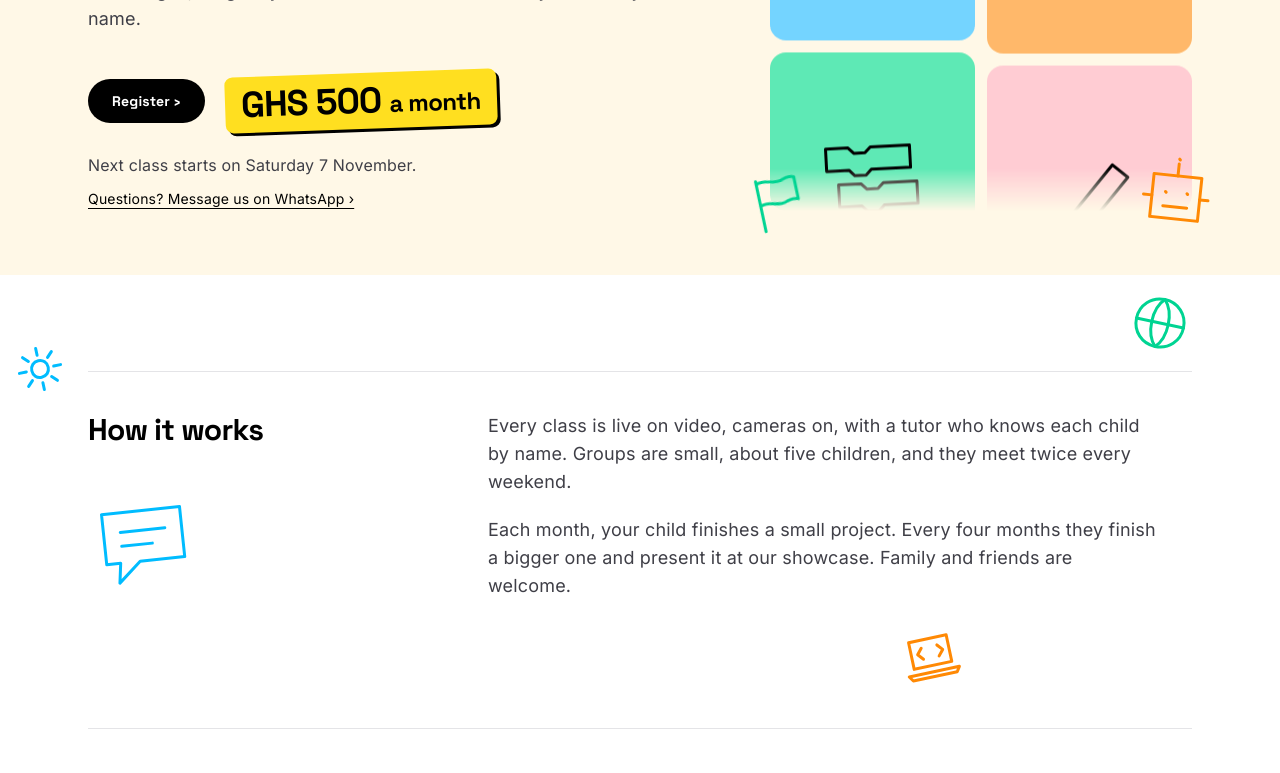
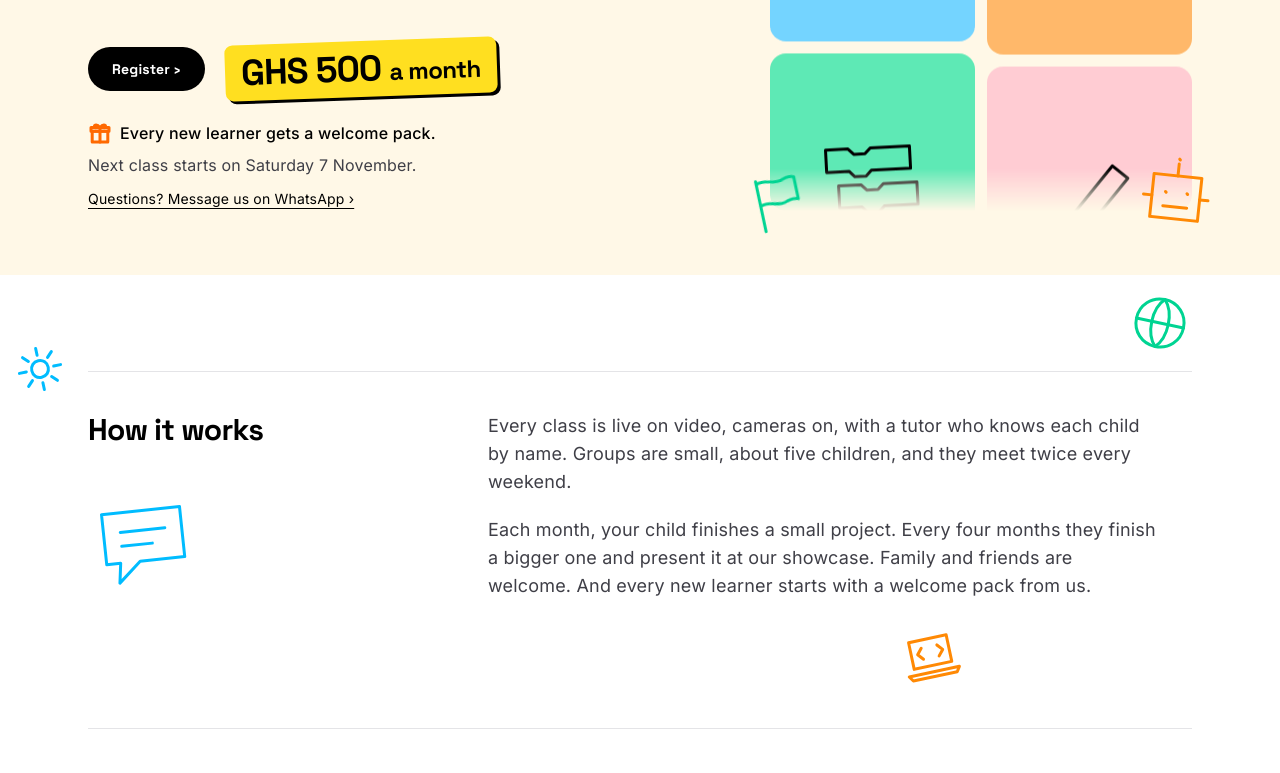
Before and after one commit to codetopialabs/academy-website, a React (Vite) app: page / in a window 1280 px wide. Shown: the part 499-1272 px from the top of the page. Built offline with nearby package versions, Linux system fonts and the light colour scheme.

Commit message:
feat: mention the welcome pack on the kids page

```diff
--- a/src/App.tsx
+++ b/src/App.tsx
@@ -87,7 +87,11 @@ function App() {
               </a>
               <PriceTag amount={priceAmount} per={pricePer} intro />
             </div>
-            <p className="font-inter mt-6 text-zinc-700">{startLine}</p>
+            <p className="font-inter mt-6 flex items-center gap-2 font-medium">
+              <IdeaIcon name="gift" className="h-6 w-6 shrink-0 text-orange-500" />
+              Every new learner gets a welcome pack.
+            </p>
+            <p className="font-inter mt-2 text-zinc-700">{startLine}</p>
             <a
               href={`https://wa.me/${whatsapp}`}
               target="_blank"
@@ -116,7 +120,8 @@ function App() {
             </p>
             <p>
               Each month, your child finishes a small project. Every four months they finish a bigger
-              one and present it at our showcase. Family and friends are welcome.
+              one and present it at our showcase. Family and friends are welcome. And every new learner
+              starts with a welcome pack from us.
             </p>
           </div>
         </Section>
--- a/src/doodles.tsx
+++ b/src/doodles.tsx
@@ -135,6 +135,13 @@ const ideaPaths: Record<string, string[]> = {
     'M32 26 C 32 29, 26 30, 26 27 C 26 24, 31 23, 32 26 Z',
   ],
   puzzle: ['M6 12 L15 12 C 13 7, 22 7, 20 12 L29 12 L29 20 C 34 18.5, 34 27, 29 25 L29 33 L6 33 Z'],
+  gift: [
+    'M7 17 L33 17 L33 35 L7 35 Z',
+    'M5 11 L35 11 L35 17 L5 17 Z',
+    'M20 11 L20 35',
+    'M20 11 C 14 3, 7 8, 13 11',
+    'M20 11 C 26 3, 33 8, 27 11',
+  ],
 }
 
 export type Idea = keyof typeof ideaPaths
```
